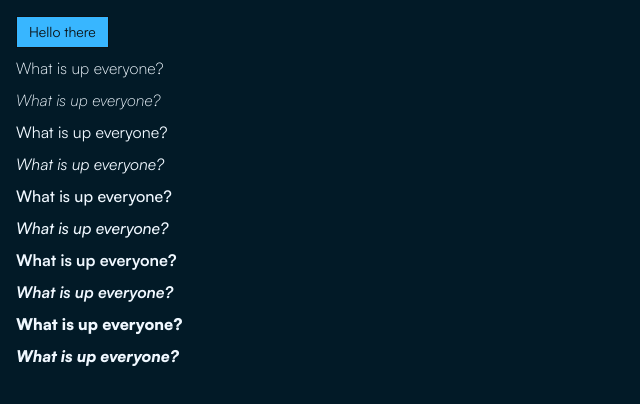
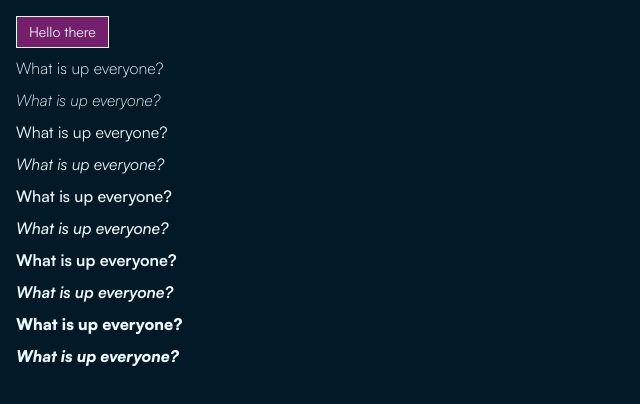
Before and after one commit to The-TechX-Society/website, a Next.js app: page /test in a window 1280 px wide. Shown: the top 404 px of the page, without its empty margins (0-640 px from the left). Built offline with nearby package versions, Linux system fonts and the light colour scheme.

Commit message:
[feature] interface for color variants

```diff
--- a/app/test/page.tsx
+++ b/app/test/page.tsx
@@ -4,11 +4,12 @@
 
 // internal
 import Button from "@/components/ui/button";
+import { ComponentVariant } from "@/lib/ui/variants";
 
 export default function UITest() {
     return (
         <div className="p-4 space-y-2">
-            <Button variant="primary">Hello there</Button>
+            <Button variant={ComponentVariant.ACCENT}>Hello there</Button>
 
             <p style={{ fontWeight: 300 }}>What is up everyone?</p>
             <p style={{ fontWeight: 300 }}>
--- a/components/ui/button/button.tsx
+++ b/components/ui/button/button.tsx
@@ -6,9 +6,10 @@ import type { ComponentProps } from "react";
 
 // internal
 import "./button.css";
+import type { ComponentVariant, ComponentVariations } from "@/lib/ui/variants";
 
-interface ButtonProps extends ComponentProps<typeof BaseButton> {
-    variant: 'primary' | 'accent'
+interface ButtonProps extends ComponentProps<typeof BaseButton>, ComponentVariations {
+    variant: ComponentVariant
 }
 
 export function Button({ children, ref, variant, ...props }: ButtonProps) {
--- /dev/null
+++ b/lib/ui/variants.ts
@@ -0,0 +1,15 @@
+// builtin
+
+// external
+
+// internal
+
+
+export enum ComponentVariant {
+    PRIMARY = "primary",
+    ACCENT = "accent"
+}
+
+export interface ComponentVariations {
+    variant: ComponentVariant
+}
```
